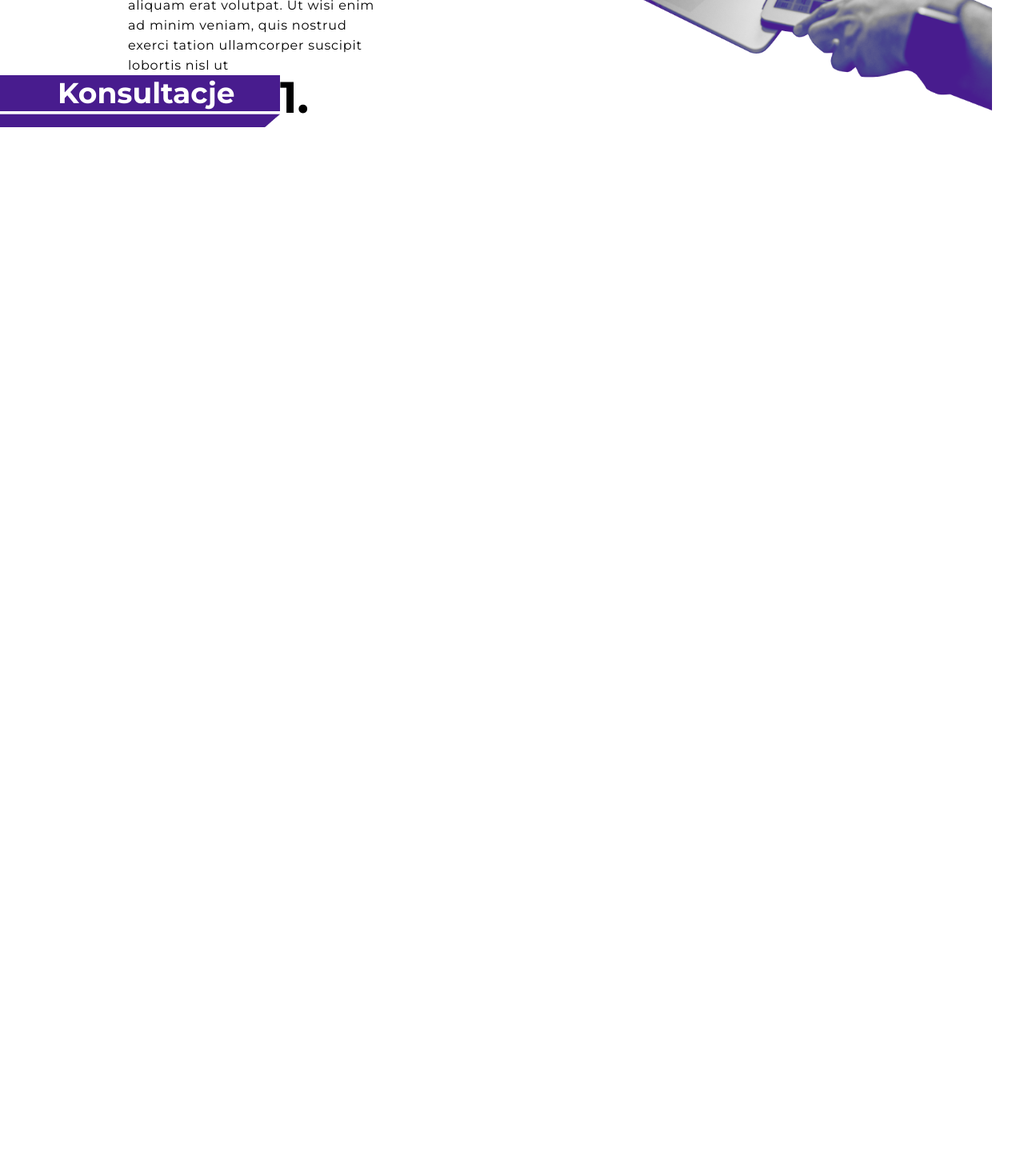
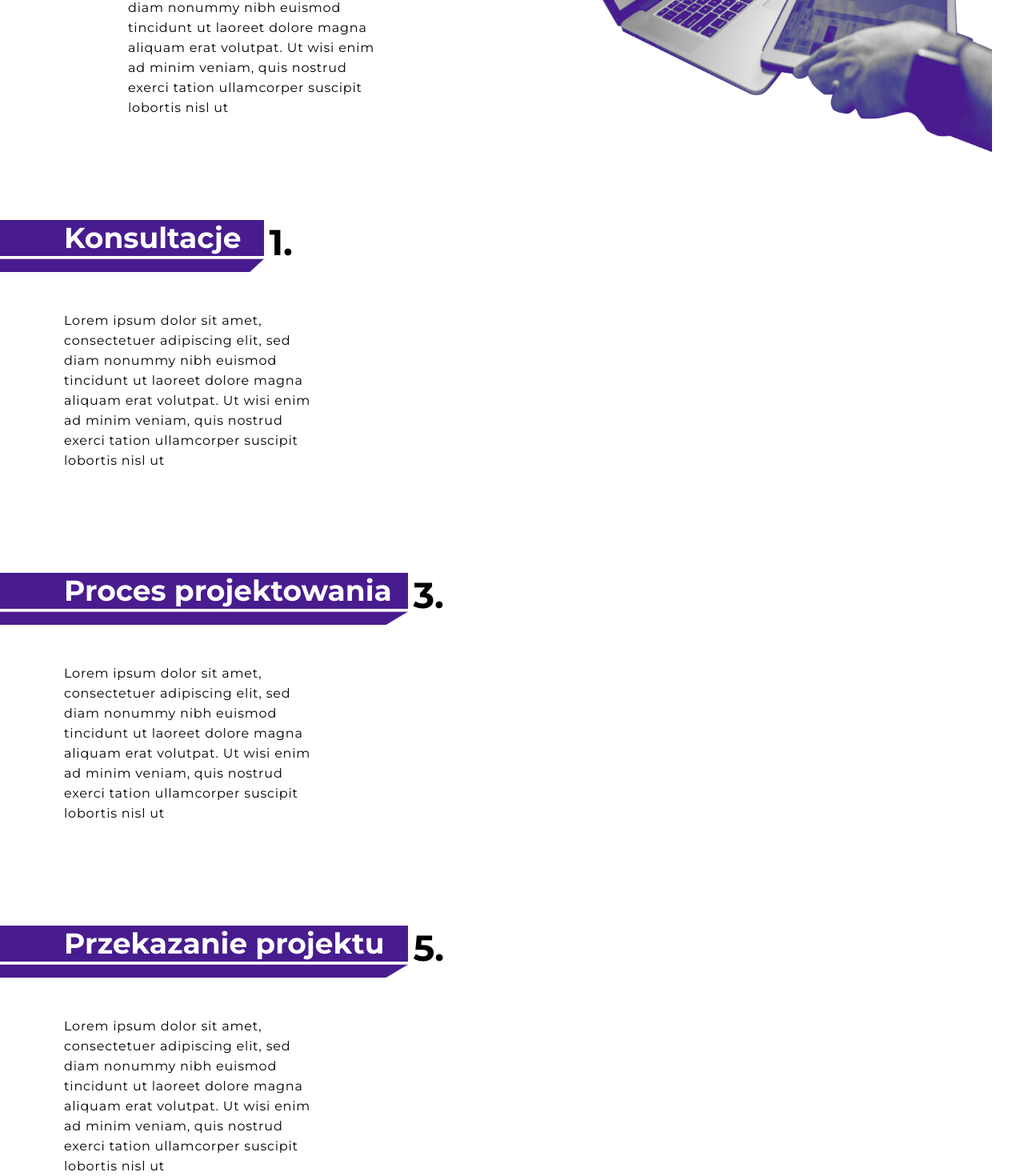
Before and after one commit to Terbuh/persitewww, a Next.js app in the folder front/: page / in a window 1280 px wide. Shown: the part 2193-3663 px from the top of the page at 80% size. Before the commit the page ends 2352 px from the top, so only its background shows below. Built offline with nearby package versions, Linux system fonts and the light colour scheme.

Commit message:
Add more content in process

```diff
--- a/front/src/components/key_services/cards/Card.js
+++ b/front/src/components/key_services/cards/Card.js
@@ -1,4 +1,3 @@
-// components/key_services/cards/Card.js
 import React from 'react';
 import Image from 'next/image';
 import styles from './card.module.scss'
--- a/front/src/components/key_services/cards/card.module.scss
+++ b/front/src/components/key_services/cards/card.module.scss
@@ -2,7 +2,7 @@
   display: flex;
   flex-direction: column;
   align-items: center;
-  height: 250px;
+  min-height: 300px;
   width: 250px;
   background-color: #ffffff;
   position: relative;
--- a/front/src/components/process/process.module.scss
+++ b/front/src/components/process/process.module.scss
@@ -24,7 +24,7 @@
   font-size: 48px;
   line-height: 37.76px;
   margin-bottom: 2rem;
-  width: 50%;
+  width: 55%;
 }
 
 .description {
--- a/front/src/components/process/processesContent/processesContent.js
+++ b/front/src/components/process/processesContent/processesContent.js
@@ -12,13 +12,51 @@ export default function ProcessesContent() {
                     <Image
                         src={subtract}
                         alt='kolorek'
-                        className={styles.image}
+                        className={styles.image1}
                     />
                     <div className={styles.absolute}>Konsultacje</div>
                     <div className={styles.number}>1.</div>
 
                 </div>
-                <div className={styles.subtractTitle}></div>
+                <div className={styles.subtractTitle}>
+                    Lorem ipsum dolor sit amet, consectetuer adipiscing elit,
+                    sed diam nonummy nibh euismod tincidunt ut laoreet dolore magna aliquam erat volutpat.
+                    Ut wisi enim ad minim veniam, quis nostrud exerci tation ullamcorper suscipit lobortis nisl ut
+                </div>
+            </div>
+            <div className={styles.titleWrapper}>
+                <div className={styles.subtractWrapper}>
+                    <Image
+                        src={subtract}
+                        alt='kolorek'
+                        className={styles.image3}
+                    />
+                    <div className={styles.absolute}>Proces projektowania</div>
+                    <div className={styles.number}>3.</div>
+
+                </div>
+                <div className={styles.subtractTitle}>
+                    Lorem ipsum dolor sit amet, consectetuer adipiscing elit,
+                    sed diam nonummy nibh euismod tincidunt ut laoreet dolore magna aliquam erat volutpat.
+                    Ut wisi enim ad minim veniam, quis nostrud exerci tation ullamcorper suscipit lobortis nisl ut
+                </div>
+            </div>
+            <div className={styles.titleWrapper}>
+                <div className={styles.subtractWrapper}>
+                    <Image
+                        src={subtract}
+                        alt='kolorek'
+                        className={styles.image5}
+                    />
+                    <div className={styles.absolute}>Przekazanie projektu</div>
+                    <div className={styles.number}>5.</div>
+
+                </div>
+                <div className={styles.subtractTitle}>
+                    Lorem ipsum dolor sit amet, consectetuer adipiscing elit,
+                    sed diam nonummy nibh euismod tincidunt ut laoreet dolore magna aliquam erat volutpat.
+                    Ut wisi enim ad minim veniam, quis nostrud exerci tation ullamcorper suscipit lobortis nisl ut
+                </div>
             </div>
         </div>
     )
--- a/front/src/components/process/processesContent/processesContent.module.scss
+++ b/front/src/components/process/processesContent/processesContent.module.scss
@@ -1,3 +1,7 @@
+.titleWrapper {
+  padding-top: 20%;
+}
+
 .subtractWrapper {
   position: relative;
   display: flex;
@@ -7,21 +11,43 @@
 .absolute {
   position: absolute;
   top: 0;
-  left: 2em;
+  left: 5rem;
   font-size: 36px;
   font-family: "Montserrat", sans-serif;
   font-weight: 700;
   color: #ffffff;
 }
 
-.image {
-  width: 350px;
+.image1 {
+  width: 330px;
   height: 65px;
+}
+
+.image3 {
+  width: 510px;
+  height: 65px;
+}
+
+.image5 {
+  height: 65px;
+  width: 510px;
 }
 
 .number {
   font-family: "Montserrat", sans-serif;
   font-weight: 700;
-  font-size: 55px;
-  line-height: 1em;
+  font-size: 45px;
+  margin-left: 1%;
 }
+
+.subtractTitle {
+  width: 50%;
+  font-family: "Montserrat", sans-serif;
+  font-weight: 400;
+  font-size: 16px;
+  line-height: 25px;
+  letter-spacing: 0.05em;
+  color: #000000;
+  padding-left: 5rem;
+  padding-top: 3rem;
+}
```
Also changed, not shown: front/src/app/todolist/page.js (added, +7 -0 lines).
